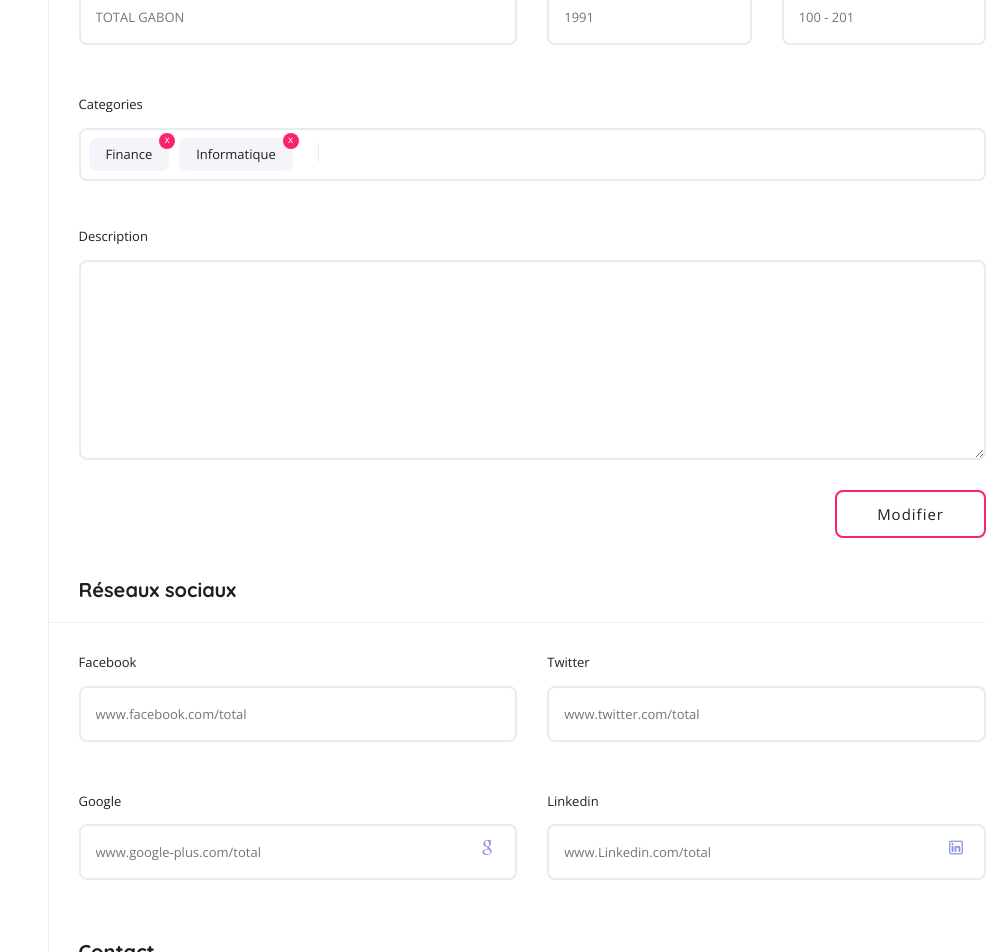
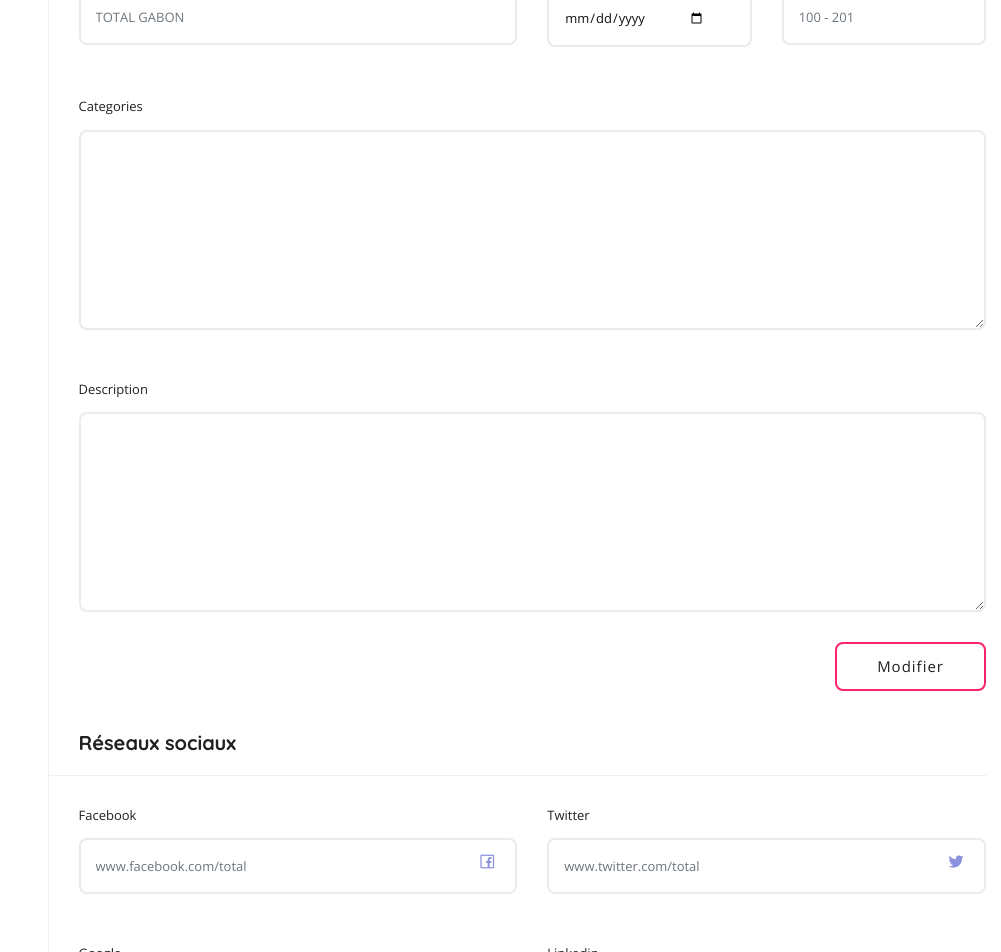
Before and after one commit to jbongo/studaf-reactjs-nextjs, a Next.js app: page /recruteur/profile in a window 1280 px wide. Shown: the part 960-1912 px from the top of the page, without its empty margins (279-1280 px from the left). Built offline with nearby package versions, Linux system fonts and the light colour scheme.

Commit message:
modif du 29/08/20

```diff
--- a/pages/recruteur/profile.jsx
+++ b/pages/recruteur/profile.jsx
@@ -54,39 +54,33 @@
 					 					<div className="col-lg-6">
 					 						<span className="pf-title">Nom de l'entreprise</span>
 					 						<div className="pf-field">
-					 							<input type="text" placeholder="TOTAL GABON" />
+					 							<input type="text" placeholder="TOTAL GABON" name="nom_entreprise" className="form-control"/>
 					 						</div>
 					 					</div>
 
 					 					<div className="col-lg-3">
 					 						<span className="pf-title">Date de création</span>
 					 						<div className="pf-field">
-					 							<input type="text" placeholder="1991" />
+					 							<input type="date" placeholder="1991" name="date_creation_entreprise" className="form-control"/>
 					 						</div>
 					 					</div>
 					 					<div className="col-lg-3">
 					 						<span className="pf-title">Nombre de salariés</span>
 					 						<div className="pf-field">
-					 							<input type="text" placeholder="100 - 201" />
+					 							<input type="text" placeholder="100 - 201" name="nb_salarie" className="form-control"/>
 					 						</div>
 					 					</div>
 
 					 					<div className="col-lg-12">
 					 						<span className="pf-title">Categories</span>
-					 						<div className="pf-field no-margin">
-						 						<ul className="tags">
-										           <li className="addedTag">Finance<span  className="tagRemove">x</span><input type="hidden" name="tags[]" value="Web Deisgn"/></li>
-										            <li className="addedTag">Informatique<span className="tagRemove">x</span><input type="hidden" name="tags[]" value="Web Develop"/></li>
-							            			<li className="tagAdd taglist">
-							              				 <input type="text" id="search-field"/>
-										            </li>
-												</ul>
-											</div>
+											 <div className="pf-field">
+					 							<textarea type="catégorie" className="form-control" name="catégorie"></textarea>
+					 						</div>
 					 					</div>
 					 					<div className="col-lg-12">
 					 						<span className="pf-title">Description</span>
 					 						<div className="pf-field">
-					 							<textarea></textarea>
+					 							<textarea type="description" className="form-control" name="description"></textarea>
 					 						</div>
 					 					</div>
 					 					<div className="col-lg-12">
@@ -102,28 +96,28 @@
 					 					<div className="col-lg-6">
 					 						<span className="pf-title">Facebook</span>
 					 						<div className="pf-field">
-					 							<input type="text" placeholder="www.facebook.com/total" />
-					 							<i className="fa fa-facebook"></i>
+					 							<input type="text" placeholder="www.facebook.com/total" name="facebook" className="form-control"/>
+					 							<i className="la la-facebook"></i>
 					 						</div>
 					 					</div>
 					 					<div className="col-lg-6">
 					 						<span className="pf-title">Twitter</span>
 					 						<div className="pf-field">
-					 							<input type="text" placeholder="www.twitter.com/total" />
-					 							<i className="fa fa-twitter"></i>
+					 							<input type="text" placeholder="www.twitter.com/total" name="twitter" className="form-control"/>
+					 							<i className="la la-twitter"></i>
 					 						</div>
 					 					</div>
 					 					<div className="col-lg-6">
 					 						<span className="pf-title">Google</span>
 					 						<div className="pf-field">
-					 							<input type="text" placeholder="www.google-plus.com/total" />
+					 							<input type="text" placeholder="www.google-plus.com/total" name="google" className="form-control"/>
 					 							<i className="la la-google"></i>
 					 						</div>
 					 					</div>
 					 					<div className="col-lg-6">
 					 						<span className="pf-title">Linkedin</span>
 					 						<div className="pf-field">
-					 							<input type="text" placeholder="www.Linkedin.com/total" />
+					 							<input type="text" placeholder="www.Linkedin.com/total" name="linkedin" className="form-control"/>
 					 							<i className="la la-linkedin"></i>
 					 						</div>
 					 					</div>
@@ -137,26 +131,28 @@
 					 					<div className="col-lg-4">
 					 						<span className="pf-title">Télephone</span>
 					 						<div className="pf-field">
-					 							<input type="text" placeholder="+220 538 963 58 96" />
+					 							<input type="text" placeholder="+220 538 963 58 96" name="contact1" className="form-control"/>
 					 						</div>
 					 					</div>
 					 					<div className="col-lg-4">
 					 						<span className="pf-title">Email</span>
 					 						<div className="pf-field">
-					 							<input type="text" placeholder="demo@total.com" />
+					 							<input type="email" placeholder="demo@total.com" className="form-control" name="contact2"/>
 					 						</div>
 					 					</div>
 					 					<div className="col-lg-4">
 					 						<span className="pf-title">Site web</span>
 					 						<div className="pf-field">
-					 							<input type="text" placeholder="www.total.com" />
+					 							<input type="text" placeholder="www.total.com" className="form-control" name="site_web"/>
 					 						</div>
 					 					</div>
 					 					<div className="col-lg-6">
 					 						<span className="pf-title">Pays</span>
 					 						<div className="pf-field">
-					 							<select data-placeholder="Please Select Specialism" className="chosen">
+					 							<select data-placeholder="Please Select Specialism" className="chosen form-control" name="pays">
 													<option>Gabon</option>
+													<option>Côte d'Ivoire</option>
+													<option>Ghana</option>
 
 												</select>
 					 						</div>
@@ -187,15 +183,15 @@
 						 					<div className="col-lg-6">
 						 						<span className="pf-title">Ancien mot de passe</span>
 						 						<div className="pf-field">
-						 							<input type="password" />
+						 							<input type="password" className="form-control"/>
 						 						</div>
 						 						<span className="pf-title">Nouveau mot de passe</span>
 						 						<div className="pf-field">
-						 							<input type="password" />
+						 							<input type="password" className="form-control"/>
 						 						</div>
 						 						<span className="pf-title">Confirmez le mot de passe</span>
 						 						<div className="pf-field">
-						 							<input type="password" />
+						 							<input type="password" className="form-control"/>
 						 						</div>
 						 						<button type="submit">Modifier</button>
 						 					</div>
```
Also changed, not shown: pages/candidat/profile.jsx (+19 -21 lines), 1 other file (tests, documents, lock files or other folders).
